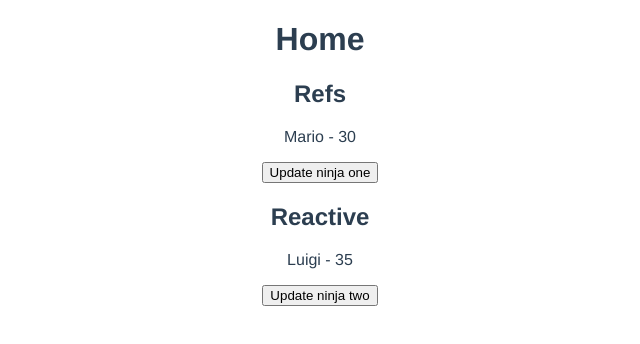
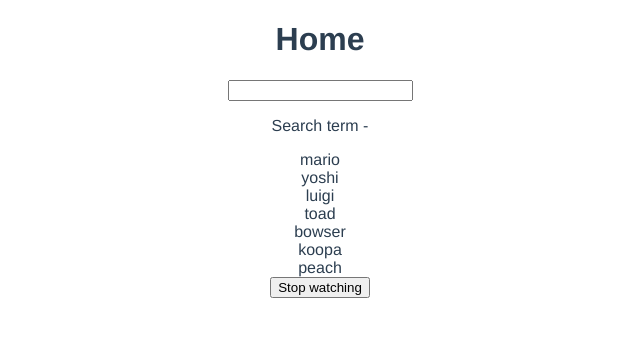
Before and after one commit to murilodpl/VueBlog, a Vue app: page /#/ in a window 1280 px wide. Shown: the top 344 px of the page, without its empty margins (320-960 px from the left). Built offline with nearby package versions, Linux system fonts and the light colour scheme.

Commit message:
Update home - Make a SEARCH - Learn how to use watch and watchEffect

```diff
--- a/src/views/Home.vue
+++ b/src/views/Home.vue
@@ -1,45 +1,50 @@
 <template>
   <div class="home">
     <h1>Home</h1>
-
-    <h2>Refs</h2>
-    <p>{{ ninjaOne.name }} - {{ ninjaOne.age }}</p>
-    <button @click="updateNinjaOne">Update ninja one</button>
-
-    <h2>Reactive</h2>
-    <p>{{ ninjaTwo.name }} - {{ ninjaTwo.age }}</p>
-    <button @click="updateNinjaTwo">Update ninja two</button>
+    <input type="text" v-model="search" />
+    <p>Search term - {{ search }}</p>
+    <div v-for="name in matchingNames" :key="name">
+      {{ name }}
+    </div>
+    <button @click="handleClick">Stop watching</button>
   </div>
 </template>
 
 <script>
-import { ref, reactive } from "vue";
+import { computed, ref, watch, watchEffect } from "vue";
 
 export default {
   name: "Home",
   setup() {
-    // const p = ref(null);
+    const search = ref("");
+    const names = ref([
+      "mario",
+      "yoshi",
+      "luigi",
+      "toad",
+      "bowser",
+      "koopa",
+      "peach",
+    ]);
 
-    const ninjaOne = ref({ name: "Mario", age: 30 });
-    const ninjaTwo = reactive({ name: "Luigi", age: 35 });
+    const stopWatch = watch(search, () => {
+      console.log("watch functon ran");
+    });
 
-    const nameOne = ref("Mario");
-    const nameTwo = reactive("Luigi"); //Not reactive bc is a primitive value
+    const stopEffect = watchEffect(() => {
+      console.log("watchEffect function ran", search.value);
+    });
 
-    const updateNinjaOne = () => {
-      ninjaOne.value.age = 40;
+    const matchingNames = computed(() => {
+      return names.value.filter((name) => name.includes(search.value));
+    });
+
+    const handleClick = () => {
+      stopWatch();
+      stopEffect();
     };
 
-    const updateNinjaTwo = () => {
-      ninjaTwo.age = 45;
-    };
-
-    return {
-      ninjaOne,
-      ninjaTwo,
-      updateNinjaOne,
-      updateNinjaTwo,
-    };
+    return { names, search, matchingNames, handleClick };
   },
 };
 </script>
```
